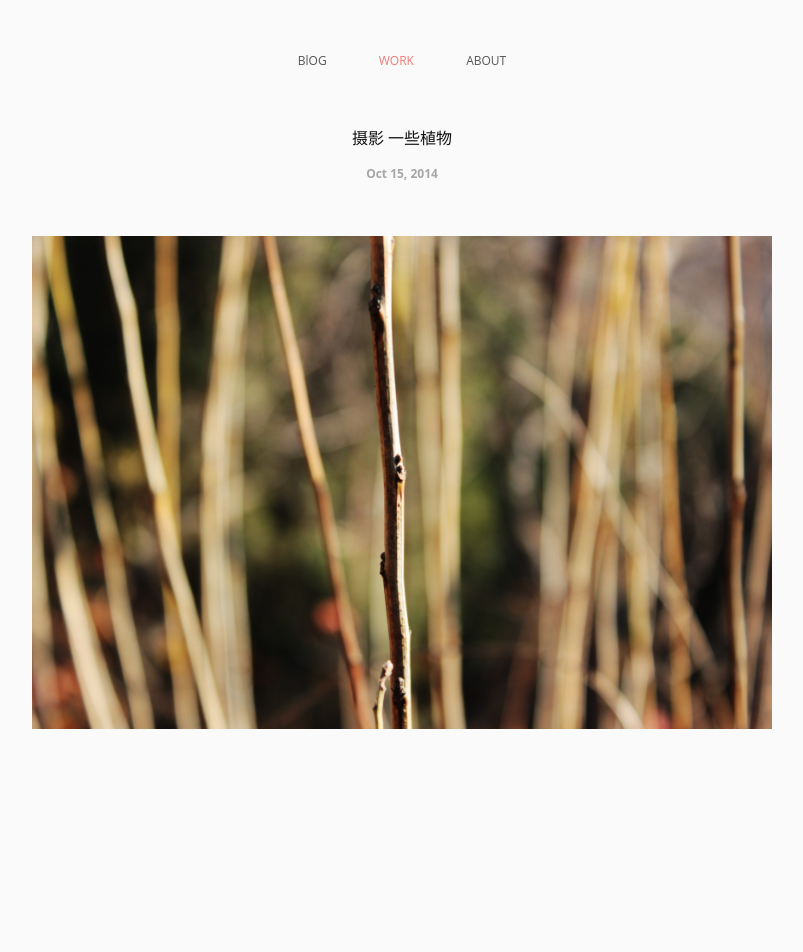
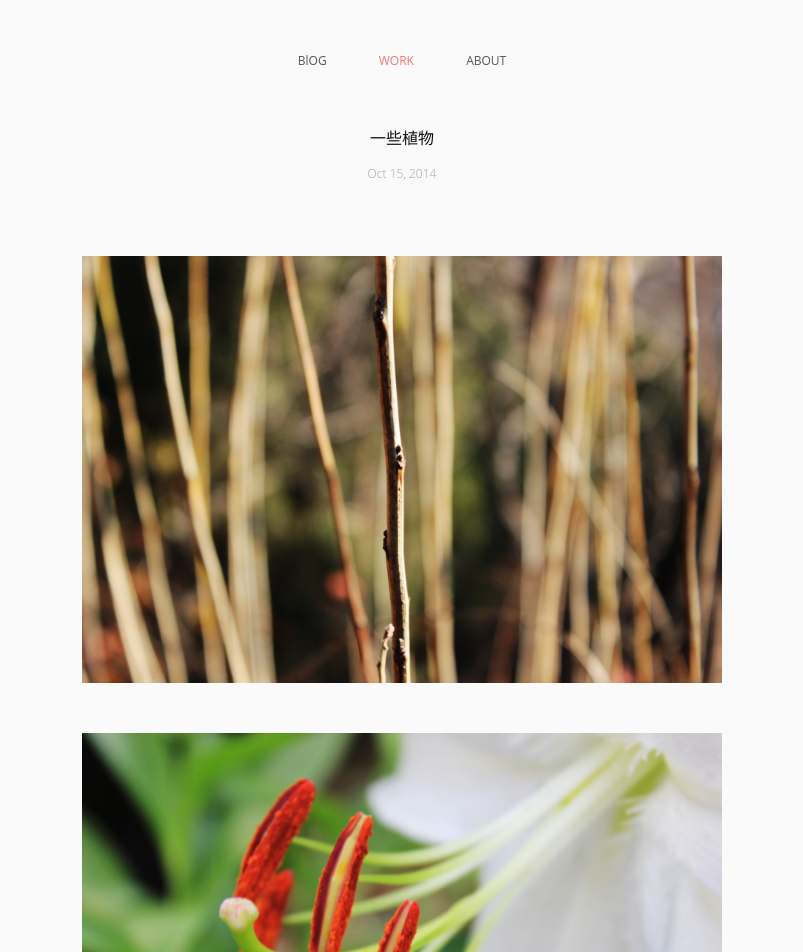
Before and after one commit to divingteng/divingteng.github.io, a Jekyll site: the page built from _posts/2014-10-28-some-plants.markdown, in a window 1280 px wide. Shown: the top 952 px of the page, without its empty margins (238-1041 px from the left). Built offline with Jekyll 4.4.1, drawn with Linux system fonts in a browser that asks for light colours; before the commit the page ends 900 px from its top, so only the background shows below that.

Commit message:
update images

```diff
--- a/_layouts/image.html
+++ b/_layouts/image.html
@@ -5,12 +5,12 @@
 
   <header class="post-header">
     <h1 class="post-title">{{ page.title }}</h1>
-    <p class="post-meta"><strong>{{ page.date | date: "%b %-d, %Y" }}{% if page.author %} • {{ page.author }}{% endif %}{% if page.meta %} • {{ page.meta }}{% endif %}</strong></p>
+    <p class="post-meta">{{ page.date | date: "%b %-d, %Y" }}{% if page.author %} • {{ page.author }}{% endif %}{% if page.meta %} • {{ page.meta }}{% endif %}</p>
   </header>
 
   <article class="post-content">
 
-	<img src="{{ page.src }}" />
+	<img src="{{ page.src }}" class="image" />
 
     {{ content }}
 
--- a/_posts/2014-10-28-some-plants.markdown
+++ b/_posts/2014-10-28-some-plants.markdown
@@ -1,9 +1,25 @@
 ---
 layout: image
-title:  摄影 一些植物
+title:  一些植物
 date:   2014-10-15 10:34:23
 categories: work
 pre: |
-       some photo of plant
+       一些植物的细节
 src: /images/ziran.jpg
 ---
+
+<br />
+<br />
+![](/images/flower.jpg)
+
+<br />
+
+![](/images/grass.jpg)
+
+<br />
+
+![](/images/stone.jpg)
+
+<br />
+
+![](/images/templet.jpg)
--- a/css/main.css
+++ b/css/main.css
@@ -134,8 +134,8 @@
  * Wrapper
  */
 .wrapper {
-    max-width: -webkit-calc(800px - (30px * 2));
-    max-width: calc(800px - (30px * 2));
+    max-width: -webkit-calc(700px - (30px * 2));
+    max-width: calc(700px - (30px * 2));
     margin-right: auto;
     margin-left: auto;
     padding-right: 30px;
@@ -379,4 +379,10 @@
 .aboutpic{
     width: 100%;
     border-radius: 4px;
+
 }
+
+.image {
+    margin-top: 20px;
+    text-align: center;
+}
--- a/css/waterfall.css
+++ b/css/waterfall.css
@@ -2,16 +2,16 @@
 
 #wrapper {
 	width: 90%;
-	max-width: 1200px;
+	max-width: 900px;
 	margin: 50px auto;
 }
 
 #columns {
 	-webkit-column-count: 3;
-	-webkit-column-gap: 10px;
+	-webkit-column-gap: 5px;
 	-webkit-column-fill: auto;
 	-moz-column-count: 3;
-	-moz-column-gap: 10px;
+	-moz-column-gap: 5px;
 	-moz-column-fill: auto;
 	column-count: 3;
 	column-gap: 30px;
```
Also changed, not shown: _posts/2014-09-18-windows-and-doors.markdown (+17 -1 lines), _posts/2014-12-03-pattern-of-trees.markdown (line endings or trailing spaces), images/chair.jpg (added), images/doors.jpg (added), images/flower.jpg (added), images/grass.jpg (added), images/officeroom.jpg (added), images/road.jpg (added), images/templet.jpg (added), images/traveller.jpg (added), images/windows.jpg (added), 1 other file.
